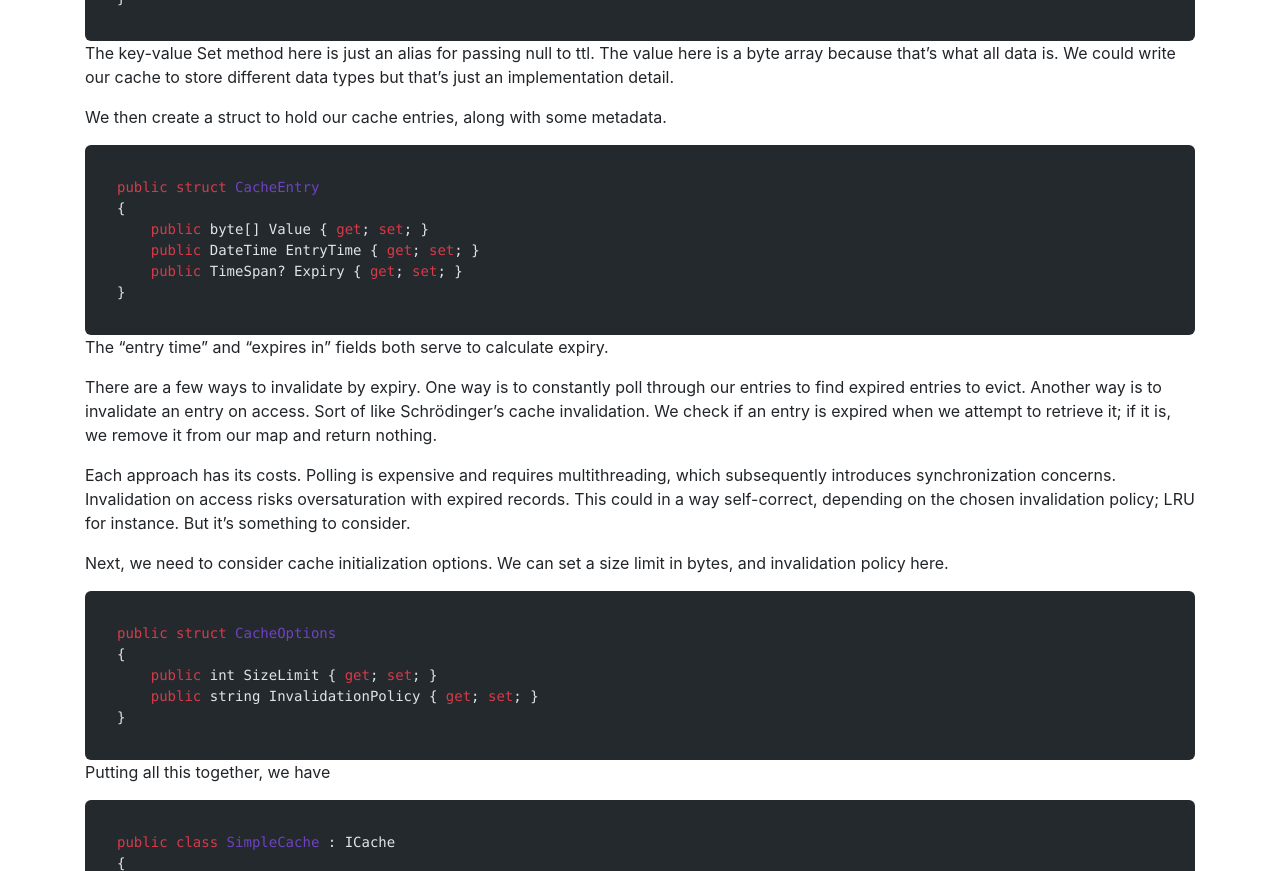
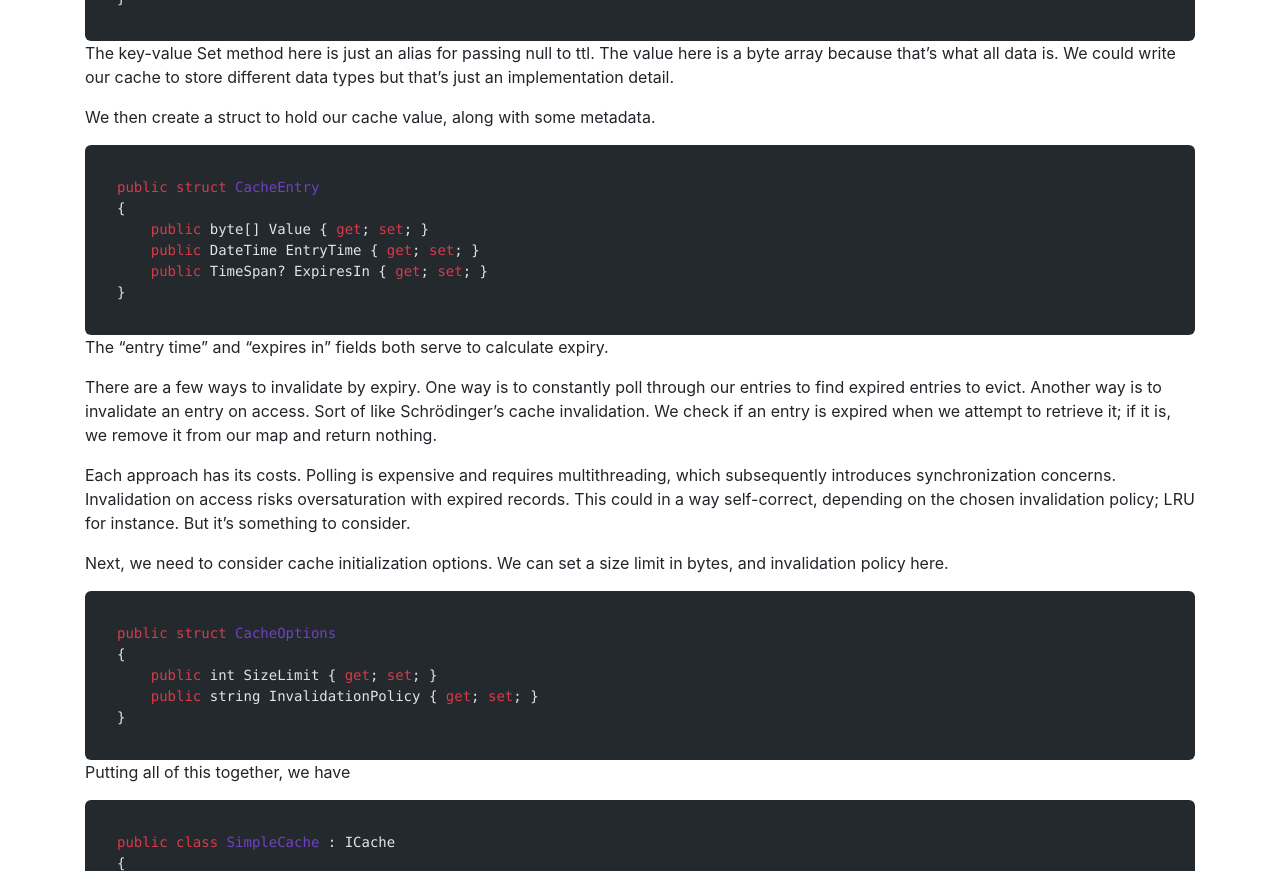
Before and after one commit to ahira-justice/ahira-justice.github.io, a Jekyll site: the page built from _posts/2023-07-29-caching.md, in a window 1280 px wide and 1400 px high, scrolled down 796 px. Shown: the part 153-1024 px from the top of the window. Built offline with Jekyll 4.4.1, drawn with Linux system fonts in a browser that asks for light colours; nearby versions of some CDN libraries.

Commit message:
Fix typos and grammar in "Caching - First Principles"

````diff
--- a/_posts/2023-07-29-caching.md
+++ b/_posts/2023-07-29-caching.md
@@ -27,14 +27,14 @@ public interface Cache
 
 The key-value Set method here is just an alias for passing null to ttl. The value here is a byte array because that's what all data is. We could write our cache to store different data types but that's just an implementation detail.
 
-We then create a struct to hold our cache entries, along with some metadata.
+We then create a struct to hold our cache value, along with some metadata.
 
 ```csharp
 public struct CacheEntry
 {
     public byte[] Value { get; set; }
     public DateTime EntryTime { get; set; }
-    public TimeSpan? Expiry { get; set; }
+    public TimeSpan? ExpiresIn { get; set; }
 }
 ```
 
@@ -54,7 +54,7 @@ public struct CacheOptions
 }
 ```
 
-Putting all this together, we have
+Putting all of this together, we have
 
 ```csharp
 public class SimpleCache : ICache
````
